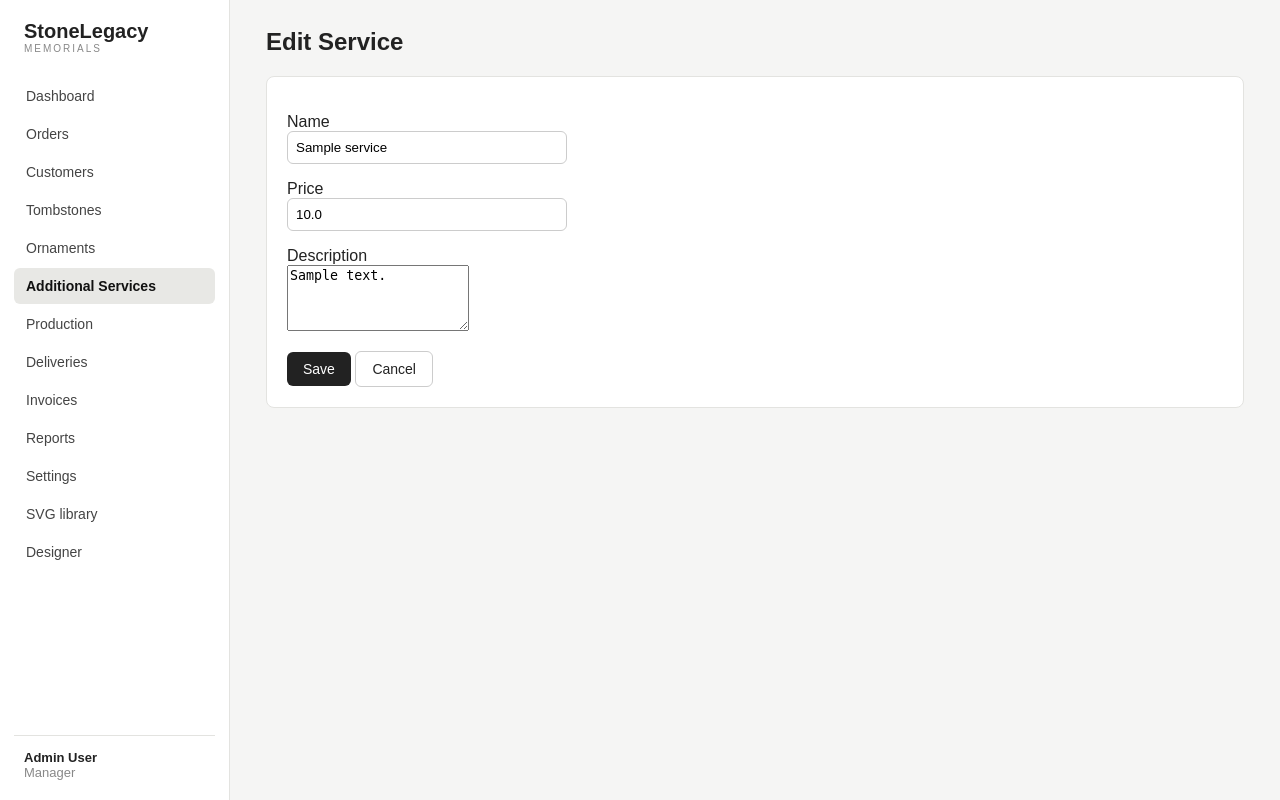
After one commit to deyana-angelova/MemorialLedger, a Spring Boot app: page /additionalservices/00000000-0000-0000-0000-000000000001/edit in a window 1280 px wide. The commit adds this page. Run offline with Spring Boot 4, Linux system fonts and the light colour scheme; tables that the repository leaves empty hold one stand-in row (values such as "Sample post").

Commit message:
additional services-page and logic added ornaments delete function

```diff
--- a/src/main/java/com/example/MemorialLedger/Order/AdditionalServicesViewController.java
+++ b/src/main/java/com/example/MemorialLedger/Order/AdditionalServicesViewController.java
@@ -7,6 +7,7 @@ import org.springframework.web.bind.annotation.*;
 import org.springframework.web.multipart.MultipartFile;
 
 import java.io.IOException;
+import java.util.UUID;
 
 @Controller
 @RequestMapping("/additionalservices")
@@ -33,4 +34,27 @@ public class AdditionalServicesViewController {
         repo.save(additionalService);
         return "redirect:/additionalservices";
     }
+    //get add. service by id
+    @GetMapping("/{id}/edit")
+    public String editForm(@PathVariable("id") UUID id, Model model) {
+        model.addAttribute("additionalservice", repo.findById(id).orElseThrow());
+        return "additionalservice/form";
+    }
+    //update existing add. service
+    @PostMapping("/{id}")
+    public String update(@PathVariable UUID id,
+                         @ModelAttribute AdditionalService form){
+        AdditionalService existing = repo.findById(id).orElseThrow();
+        existing.setName(form.getName());
+        existing.setPrice(form.getPrice());
+        existing.setDescription(form.getDescription());
+
+        repo.save(existing);
+        return "redirect:/additionalservices";
+    }
+    @PostMapping("/{id}/delete")
+    public String delete(@PathVariable("id") UUID id){
+        repo.deleteById(id);
+        return "redirect:/additionalservices";
+    }
 }
--- a/src/main/java/com/example/MemorialLedger/Order/Order.java
+++ b/src/main/java/com/example/MemorialLedger/Order/Order.java
@@ -2,6 +2,7 @@ package com.example.MemorialLedger.Order;
 import jakarta.persistence.*;
 
 import java.util.Date;
+import java.util.List;
 import java.util.UUID;
 @Entity
 @Table(name = "orders")
@@ -9,9 +10,8 @@ public class Order {
     @Id
     @GeneratedValue(strategy = GenerationType.UUID)
     public UUID Id;
-    public String customerName;
-    public String deceasedName;
-    public String clientPhone;
+    //public Client Client;
+    public List<String> Deceased;
     public String TombstoneId;
     public String Cemetery;
     public Status status;
--- a/src/main/resources/templates/additionalservice/additionalservices.html
+++ b/src/main/resources/templates/additionalservice/additionalservices.html
@@ -37,11 +37,11 @@
 
                     <td>
                         <a class="btn btn-light"
-                           th:href="@{//additionalservices/{id}/edit(id=${s.id})}">
+                           th:href="@{/additionalservices/{id}/edit(id=${s.id})}">
                             Edit
                         </a>
 
-                        <form th:action="@{//additionalservices/{id}/delete(id=${s.id})}"
+                        <form th:action="@{/additionalservices/{id}/delete(id=${s.id})}"
                               method="post"
                               style="display:inline"
                               onsubmit="return confirm('Delete this service?');">
--- /dev/null
+++ b/src/main/resources/templates/additionalservice/form.html
@@ -0,0 +1,52 @@
+
+<!DOCTYPE html>
+<html xmlns:th="http://www.thymeleaf.org">
+<head>
+    <meta charset="UTF-8">
+    <title th:text="${additionalservice.id != null} ? 'Edit Service' : 'Add Service'">
+        Additional Service
+    </title>
+    <link rel="stylesheet" th:href="@{/style.css}">
+</head>
+<body>
+<div class="app">
+
+    <aside th:replace="~{fragments/layout :: sidebar('additional-services')}"></aside>
+
+    <main class="content">
+        <header class="topbar">
+            <h1 th:text="${additionalservice.id != null} ? 'Edit Service' : 'Add Service'"></h1>
+        </header>
+
+        <div class="card" style="padding: 20px;">
+            <form th:action="${additionalservice.id != null}
+    ? @{/additionalservices/{id}(id=${additionalservice.id})}
+    : @{/additionalservices}"
+                  th:object="${additionalservice}"
+                  method="post">
+
+                <p>
+                    <label>Name</label><br>
+                    <input type="text" th:field="*{name}" required>
+                </p>
+
+                <p>
+                    <label>Price</label><br>
+                    <input type="number" step="0.01" min="0"
+                           th:field="*{price}" required>
+                </p>
+
+                <p>
+                    <label>Description</label><br>
+                    <textarea th:field="*{description}" rows="4"></textarea>
+                </p>
+
+                <button class="btn" type="submit">Save</button>
+                <a class="btn btn-light" th:href="@{/additionalservices}">Cancel</a>
+            </form>
+        </div>
+    </main>
+
+</div>
+</body>
+</html>
--- a/src/main/resources/templates/fragments/layout.html
+++ b/src/main/resources/templates/fragments/layout.html
@@ -14,6 +14,10 @@
         <a href="#" th:classappend="${active == 'customers'} ? 'active'">Customers</a>
         <a th:href="@{/tombstones}" th:classappend="${active == 'tombstones'} ? 'active'">Tombstones</a>
         <a th:href="@{/ornaments}" th:classappend="${active == 'ornaments'} ? 'active'">Ornaments</a>
+        <a th:href="@{/additionalservices}"
+           th:classappend="${active == 'additional-services'} ? 'active'">
+            Additional Services
+        </a>
         <a href="#" th:classappend="${active == 'production'} ? 'active'">Production</a>
         <a href="#" th:classappend="${active == 'deliveries'} ? 'active'">Deliveries</a>
         <a href="#" th:classappend="${active == 'invoices'} ? 'active'">Invoices</a>
@@ -21,10 +25,6 @@
         <a href="#" th:classappend="${active == 'settings'} ? 'active'">Settings</a>
         <a th:href="@{/svg-library}" th:classappend="${active == 'svg'} ? 'active'">SVG library</a>
         <a th:href="@{/designer}" th:classappend="${active == 'designer'} ? 'active'">Designer</a>
-        <a th:href="@{/additionalservices}"
-           th:classappend="${active == 'additional-services'} ? 'active'">
-            Additional Services
-        </a>
     </nav>
 
     <div class="user">
```
Also changed, not shown: src/main/java/com/example/MemorialLedger/Order/Client.java (+9 -0 lines), src/main/java/com/example/MemorialLedger/Order/OrnamentViewController.java (+9 -4 lines).
